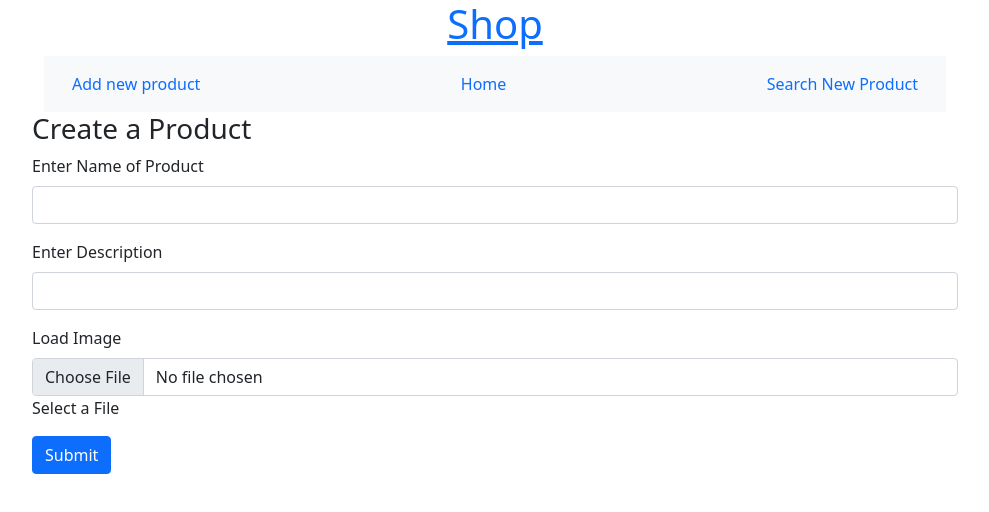
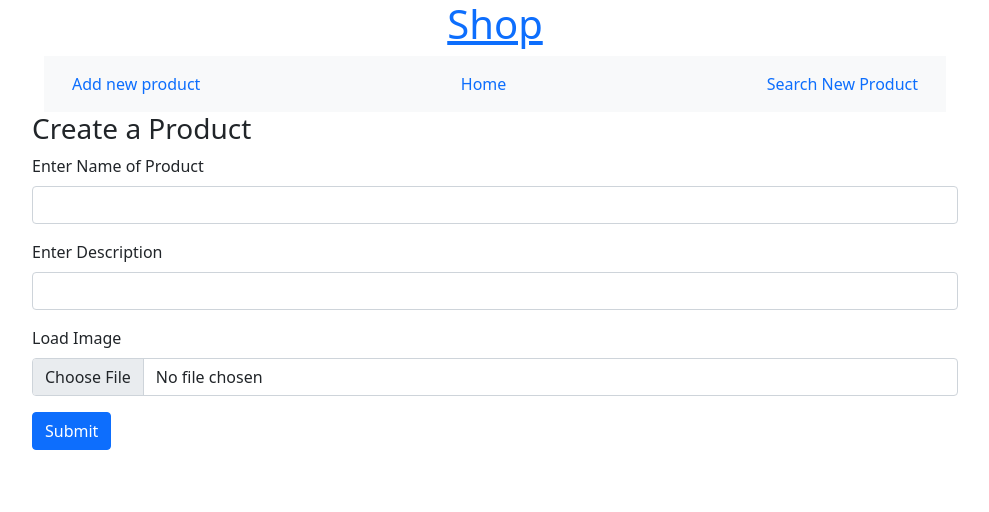
Before and after one commit to Heneros/shop-app, a React (Create React App) app in the folder shop-app/: page /product/addnew in a window 1280 px wide. Shown: the top 512 px of the page, without its empty margins (145-1134 px from the left). Built offline with nearby package versions, Linux system fonts and the light colour scheme.

Commit message:
updated form

```diff
--- a/shop-app/src/components/product/ProductForm.js
+++ b/shop-app/src/components/product/ProductForm.js
@@ -1,26 +1,42 @@
+import axios from 'axios';
 import React  from 'react';
 import { Field, reduxForm } from 'redux-form';
 
 
 class ProductForm extends React.Component{
 
-    constructor(props){
-       super(props);
-       this.state = {
-           selectedFile: null,
-           setSelectedFile: null,
-           isFilePicked: false,
-           setIsFilePicked: false
-       }
-   }
-   changeHandler = ({setSelectedFile, setIsSelected}, event) => {
-    setSelectedFile(event.target.files[0]);
-    setIsSelected(true);
-  };
+    state ={
+        selectedFile: null
+    };
 
-  handleSubmission = () =>{
+    onFileChange = event =>{
+      this.setState({ selectedFile: event.target.files[0]});
+    };
 
-  };
+    onFileUpload = () =>{
+        const formData = new FormData();
+        formData.append(
+            "myFile",
+            this.state.selectedFile,
+            this.state.selectedFile.name
+        );
+
+        console.log(this.state.selectedFile);
+        axios.post("api/uploadFile", formData);
+    };
+
+    fileData = () => {
+        if(this.state.selectedFile){
+            return (
+                <div>
+                    Working!!!
+                </div>
+            )
+        }
+
+    }
+
+
 
     renderError({error, touched}){
         if(touched && error){
@@ -42,16 +58,16 @@ class ProductForm extends React.Component{
            </div>
            );
      }
-     renderImage = ({input, label, meta, isSelected}) =>{
+     renderImage = ({input, label, meta, isSelected, selectedFile}) =>{
         const className = `mb-3 ${meta.error && meta.touched ? 'error' : ''}`;
         return ( <div className={className}>
             <label className="form-label">{label}</label>
-            <input type="file" className="form-control " />
-            {isSelected ? <div>
-            </div> : (<p>Select a File</p>)}
-            {/* {this.renderError(meta)} */}
-            </div>
+            <input type="file" className="form-control " onChange={this.onFileChange} />
+            {this.fileData()}
+           </div>
+
             );
+
      }
 
 
@@ -66,8 +82,8 @@ class ProductForm extends React.Component{
        >
            <Field name="title" component={this.renderInput} label="Enter Name of Product" />
            <Field name="description" component={this.renderInput} label="Enter Description" />
-           <Field name="image" onChange={this.changeHandler} component={this.renderImage} label="Load Image" />
-           <button onClick={this.handleSubmission} className='btn btn-primary'>Submit</button>
+           <Field name="image"  component={this.renderImage} label="Load Image" />
+           <button onClick={this.onFileUpload} className='btn btn-primary'>Submit</button>
      </form>
         )
    }
```
Also changed, not shown: 1 other file (tests, documents, lock files or other folders).
